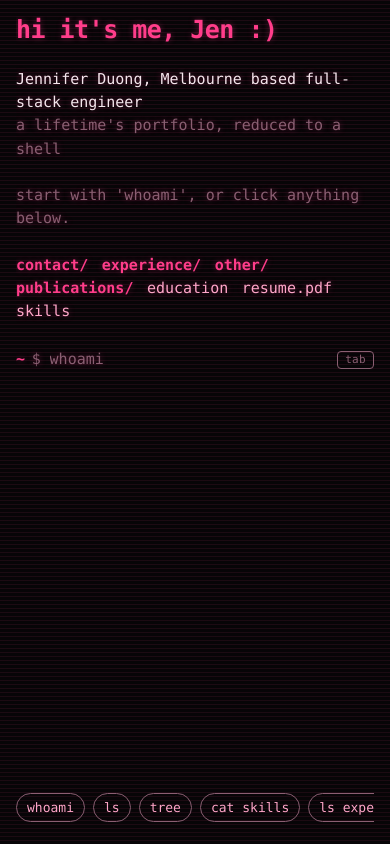
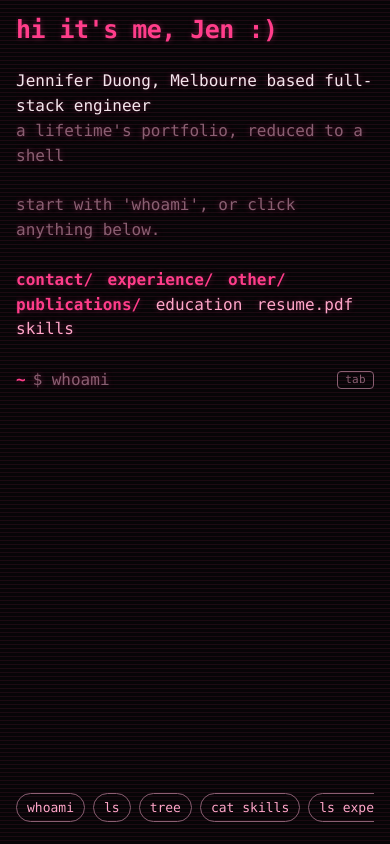
Before and after one commit to jenduo/jenduo.github.io, a React (Vite) app: page / in a window 390 px wide. Built offline with nearby package versions, Linux system fonts and the light colour scheme.

Commit message:
fix: stop iOS zooming on input focus by raising mobile text to 16px

```diff
--- a/src/styles/terminal.css
+++ b/src/styles/terminal.css
@@ -93,6 +93,18 @@ body {
   font: 15px / 1.55 var(--mono);
   text-shadow: 0 0 6px var(--glow);
   -webkit-font-smoothing: antialiased;
+}
+
+/* iOS Safari zooms the page whenever a focused input computes below 16px, which
+   is what made tapping the prompt jump the viewport. Raising the whole terminal
+   to 16px removes the cause, so pinch-zoom stays available to anyone who needs
+   it: user-scalable=no would break that, and current iOS ignores it regardless.
+   The input inherits this, so it must be the body that changes, not just .input,
+   or typed text would end up larger than the output above it. */
+@media (max-width: 680px) {
+  body {
+    font-size: 16px;
+  }
 }
 
 #root {
```
